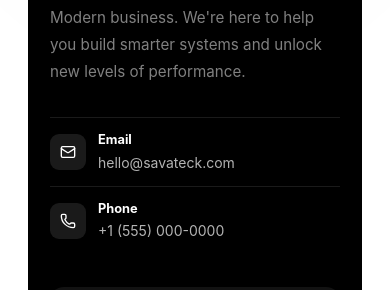
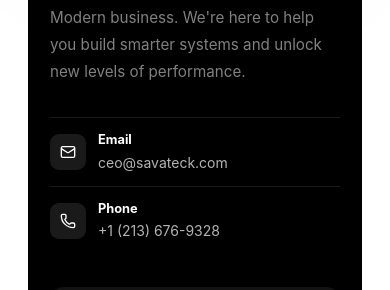
Before and after one commit to StanislavTerekhov/savateck-website, a React (Vite) app: page /contact in a window 390 px wide. Shown: the part 1040-1330 px from the top of the page. Built offline with nearby package versions, Linux system fonts and the light colour scheme.

Commit message:
Update contact: ceo email and phone number

```diff
--- a/src/pages/Contact.jsx
+++ b/src/pages/Contact.jsx
@@ -72,7 +72,7 @@
                   </div>
                   {status === 'error' && (
                     <p style={{ fontSize: '0.875rem', color: '#dc2626', background: '#fef2f2', border: '1px solid #fecaca', padding: '10px 14px', borderRadius: 10, margin: 0 }}>
-                      Something went wrong. Please try again or email us directly at hello@savateck.com
+                      Something went wrong. Please try again or email us directly at ceo@savateck.com
                     </p>
                   )}
                   <button type="submit" className="btn btn-primary form-submit" disabled={status === 'sending'}>
@@ -95,14 +95,14 @@
                 <div className="contact-detail-icon"><Mail size={16} color="#fff" /></div>
                 <div className="contact-detail-text">
                   <strong>Email</strong>
-                  hello@savateck.com
+                  ceo@savateck.com
                 </div>
               </div>
               <div className="contact-detail">
                 <div className="contact-detail-icon"><Phone size={16} color="#fff" /></div>
                 <div className="contact-detail-text">
                   <strong>Phone</strong>
-                  +1 (555) 000-0000
+                  +1 (213) 676-9328
                 </div>
               </div>
               <div className="response-card">
```
